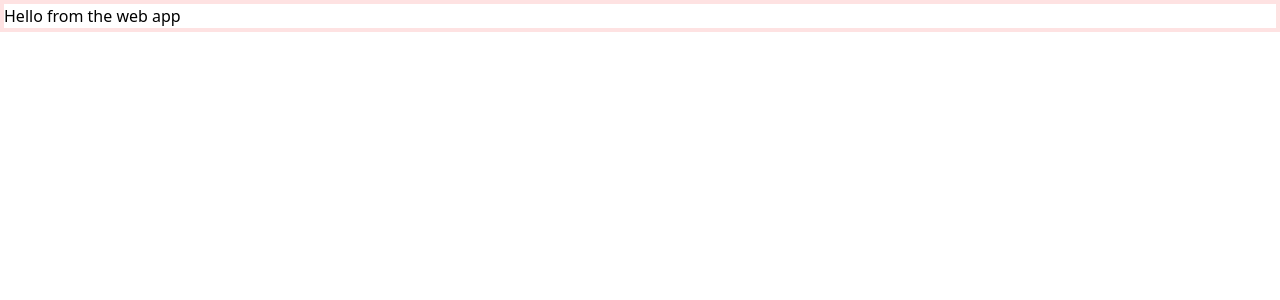
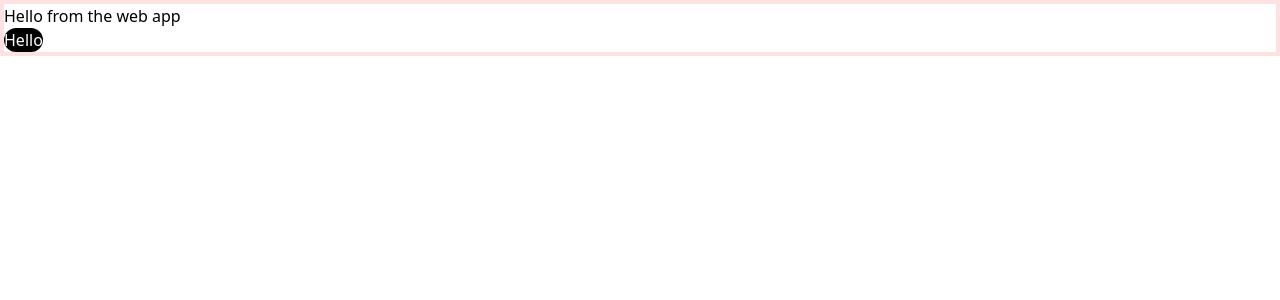
Before and after one commit to S-J-01/edraw, a Next.js app in the folder apps/web/: page / in a window 1280 px wide. Shown: the top 300 px of the page. Built offline with nearby package versions, Linux system fonts and the light colour scheme.

Commit message:
[feat:] started adding components in ui package

```diff
--- a/apps/web/app/page.tsx
+++ b/apps/web/app/page.tsx
@@ -1,4 +1,4 @@
-
+import { Button } from "@repo/ui/button";
 
 
 
@@ -6,6 +6,9 @@ export default function Home() {
   return (
     <div className ="border-red-100 border-4">
       Hello from the web app
+      <div>
+        <Button variant="secondary" size="large" text="Hello" onClick={()=>{}}/>
+      </div>
     </div>
   );
 }
--- a/packages/ui/src/button.tsx
+++ b/packages/ui/src/button.tsx
@@ -1,20 +1,22 @@
-"use client";
+import { ReactNode } from "react"
 
-import { ReactNode } from "react";
-
-interface ButtonProps {
-  children: ReactNode;
-  className?: string;
-  appName: string;
+interface ButtonProps{
+  variant:"primary" | "secondary" | "outline";
+  size:"small" | "large";
+  text: string;
+  icon?:ReactNode;
+  onClick : ()=>void
+}
+const variantStyles ={
+  "primary": "bg-white text-black rounded-full",
+  "secondary":"bg-black text-white rounded-full",
+  "outline" :"bg-black text-white rounded-full border-white"
 }
 
-export const Button = ({ children, className, appName }: ButtonProps) => {
-  return (
-    <button
-      className={className}
-      onClick={() => alert(`Hello from your ${appName} app!`)}
-    >
-      {children}
+export const Button = (props:ButtonProps)=>{
+  return(
+    <button className={`${variantStyles[props.variant]}`}>
+     {props.text}
     </button>
-  );
-};
+  )
+}
```
